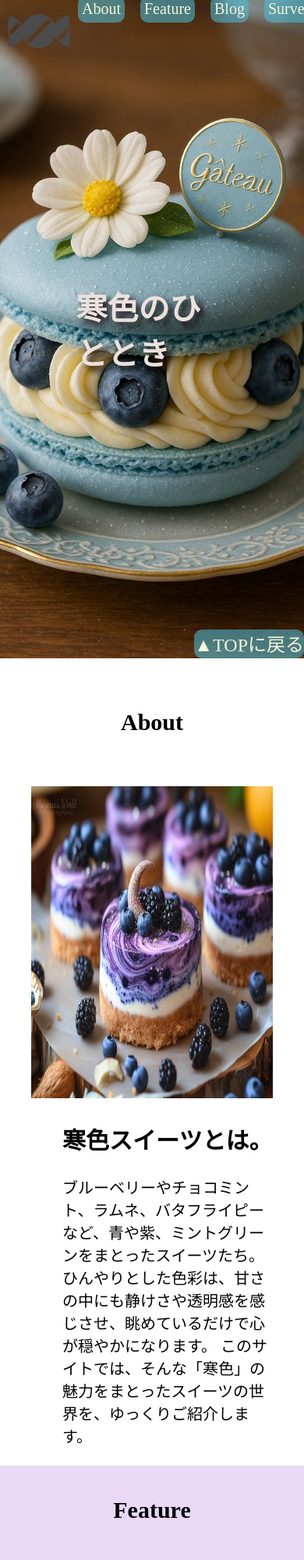
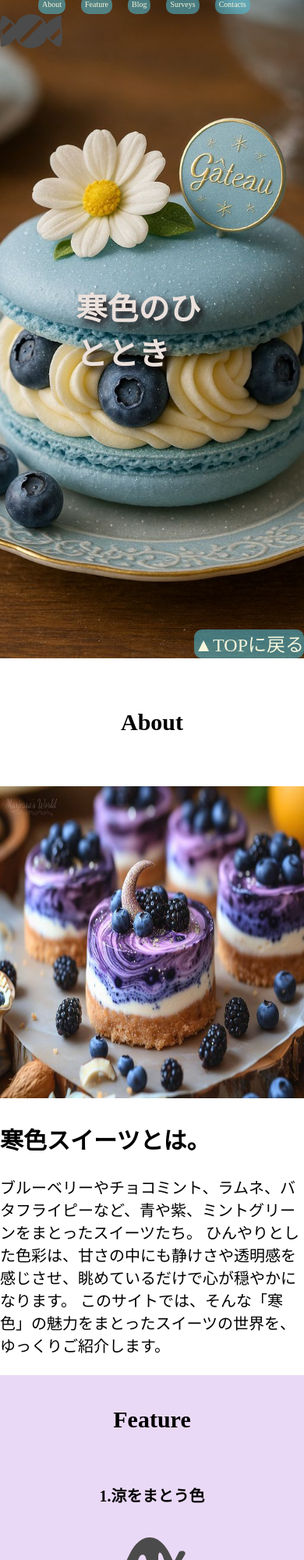
Before and after one commit to tsubaimochi-eater/sweets, a plain HTML site: page index.html in a window 390 px wide. Shown: the top 2000 px of the page at 78% size. Drawn offline with Linux system fonts and the light colour scheme; a web font is replaced by a local one.

Commit message:
Update sweets.css

```diff
--- a/sweets.css
+++ b/sweets.css
@@ -68,7 +68,7 @@ header {
     /* ロゴマークとメニューを横並びにしました */
     display: flex;
     /* ロゴマークとメニューの並び方を両極端に配置しました */
-    justify-content: space-between;
+    /* justify-content: space-between; */
     /* 動画でやっていたのですが意味がわからなかったのでコメントアウトで残しました */
     /* align-items: center; */
     /* ロゴとメニューを固定しました */
@@ -77,22 +77,26 @@ header {
     z-index: 10;
     /* ロゴの位置を左上に配置しました */
     top: 0;
-    left: 0;
+    /* left: 0; */
 }
 /* ロゴマーク */
 .header-logo {
     /* もともとついていた余白を取りました */
     margin: 0;
     /* 左端から少し余白を持たせました */
-    margin-left: 10px;
+    margin-left: 0 5%;
+    width: 10%;
 }
 .header-logo a {
     /* 動画でやっていたのですが意味がわからないのでコメントアウトしました */
     /* display: block; */
+    width: 100%;
+    height: 100%;
 }
 
 /* ul */
 .navlist {
+    width: 80%;
     /* もともとついていた余白をとりました */
     margin: 0;
     padding: 0;
@@ -139,7 +143,7 @@ header {
 
 @media screen and (max-width: 1200px) {
     .navlist {
-        font-size: 20px;
+        font-size: 50%;
     }
 
 }
@@ -172,9 +176,14 @@ header {
 @media screen and (max-width: 1200px) {
     .about {
         display: block;
+         margin: 0;
+
+    }
+    .aboutcaption {
+        padding: 0;
     }
     .about img {
-        max-width: 100%;
+        width: 100%;
     }
 }
 
@@ -442,8 +451,8 @@ header {
 
 @media screen and (max-width: 1200px) {
     .googleform {
-        width: auto;
-        height: auto;
+        /* width: auto; */
+        /* height: auto; */
     }
 }
 
```
